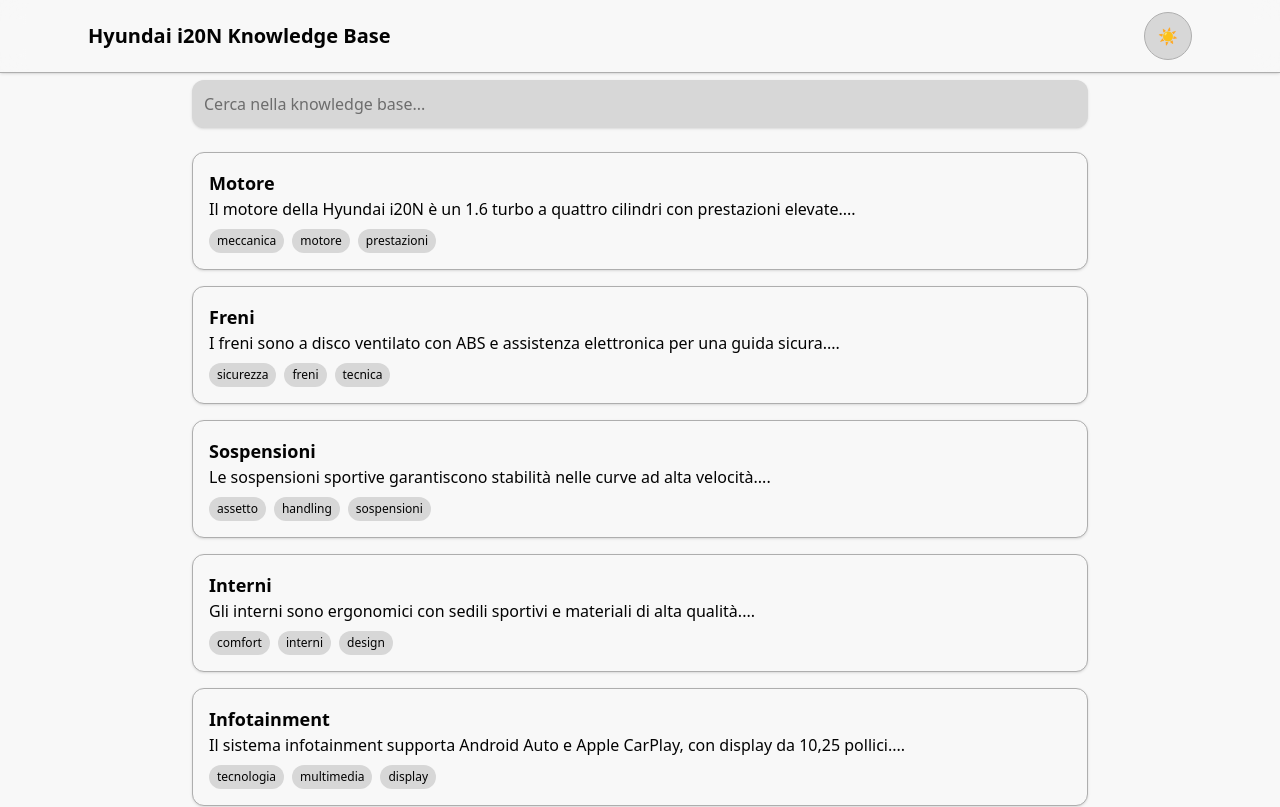
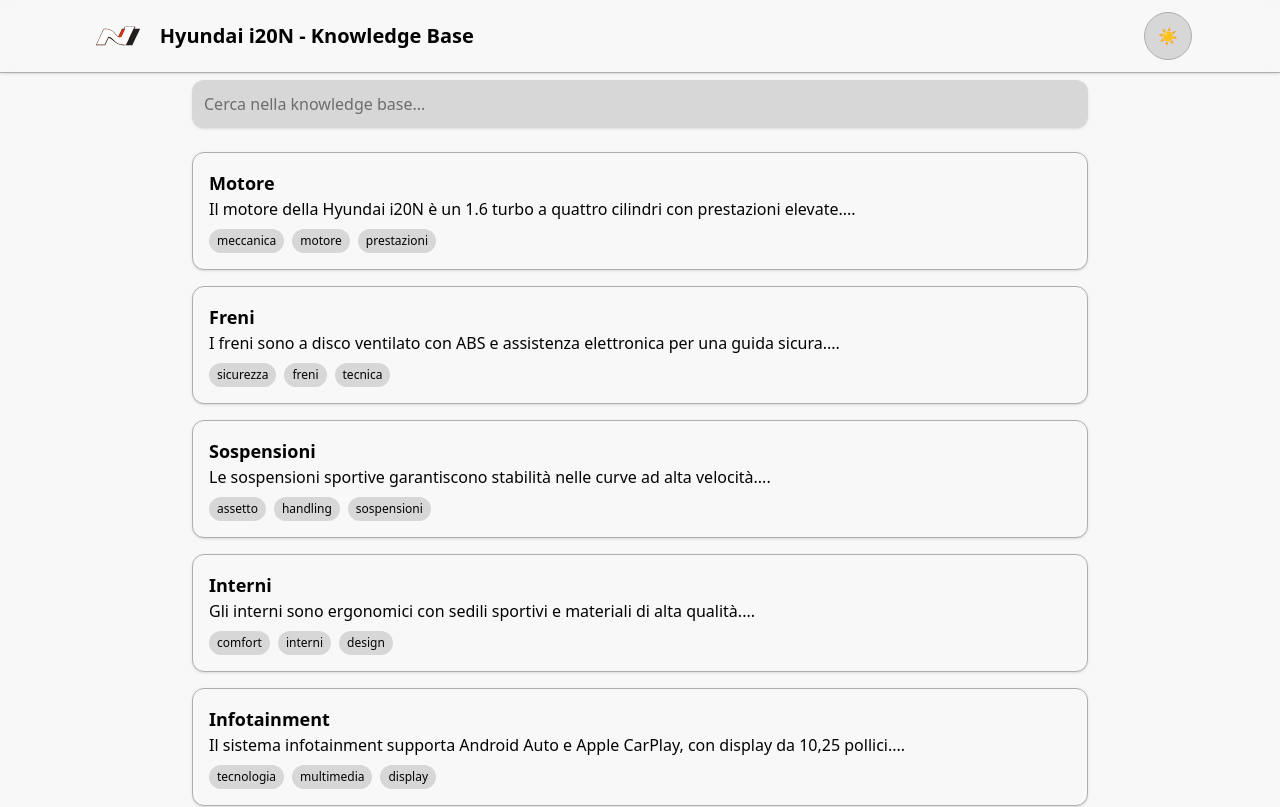
Before and after one commit to zRevenger/i20n-knowledgebase, a React (Vite) app: page / in a window 1280 px wide. Shown: the top 807 px of the page. Built offline with nearby package versions, Linux system fonts and the light colour scheme.

Commit message:
- Logo N in header - Edited header text

```diff
--- a/src/components/Header.jsx
+++ b/src/components/Header.jsx
@@ -1,15 +1,25 @@
+import nLogo from "../assets/n-logo.svg";
+
 export default function Header({ theme, setTheme, currentTheme }) {
     return (
         <header className={`fixed top-0 left-0 w-full ${currentTheme.headerBg} backdrop-blur-md border-b ${currentTheme.headerBorder} shadow-sm z-50`}>
             <div className="max-w-6xl mx-auto flex justify-between items-center px-6 py-3">
-                <h1 className="text-xl font-bold">Hyundai i20N Knowledge Base</h1>
+
+                {/* Logo + titolo */}
+                <div className="flex items-center gap-3">
+                    <img src={nLogo} alt="Hyundai N Logo" className="h-8 w-auto" />
+                    <h1 className="text-xl font-bold">Hyundai i20N - Knowledge Base</h1>
+                </div>
+
+                {/* Toggle tema */}
                 <button
                     onClick={() => setTheme(theme === "light" ? "dark" : "light")}
                     className={`relative w-12 h-12 flex items-center justify-center rounded-full border ${currentTheme.headerBorder} ${currentTheme.buttonBg} ${currentTheme.buttonText} transition-all duration-500 ease-in-out`}
                 >
                     <span className={`absolute transition-all duration-500 transform ${theme === "light" ? "opacity-100 scale-100 rotate-0" : "opacity-0 scale-50 -rotate-45"}`}>☀️</span>
-                    <span className={`absolute transition-all duration-500 transform ${theme === "dark" ? "opacity-100 scale-100 rotate-0" : "opacity-0 scale-50 rotate-45"}`}>🌙</span>
+                    <span className={`absolute transition-all duration-500 transform ${theme === "dark" ? "opacity-100 scale-100 rotate-0" : "opacity-0 scale-50 -rotate-45"}`}>🌙</span>
                 </button>
+
             </div>
         </header>
     );
```
Also changed, not shown: public/n-logo.svg, src/assets/n-logo.svg.
